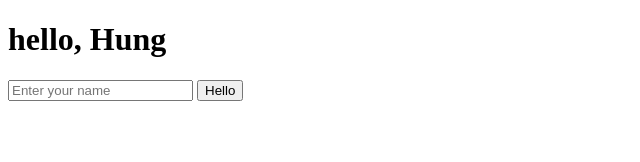
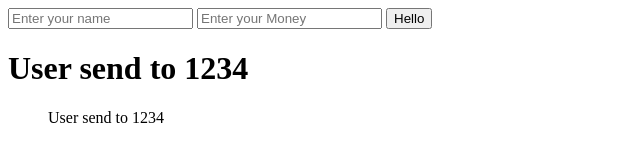
Before and after one commit to hungvannguyen/js-practical, a website: page helloWord/helloWord.html in a window 1280 px wide. Both pictures are taken after a click on the button "Hello". Shown: the whole page, without its empty margins (0-640 px from the left). Drawn offline with Linux system fonts and the light colour scheme.

Commit message:
Refactor helloWorld functionality by rearranging elements and updating greeting logic

```diff
--- a/helloWord/helloWord.html
+++ b/helloWord/helloWord.html
@@ -8,11 +8,15 @@
 </head>
 
 <body>
+    <input type="text" id="userName" placeholder="Enter your name" />
+
+    <input type="number" id="money" placeholder="Enter your Money" />
+
+    <button id="showGreeting">Hello</button>
+
     <h1 id="greeting"></h1>
 
-    <input type="text" id="userName" placeholder="Enter your name" />
-
-    <button id="showGreeting">Hello</button>
+    <ul id="transHistory"></ul>
 
     <script src="helloWord.js" type="text/javascript"></script>
 </body>
--- a/helloWord/helloWord.js
+++ b/helloWord/helloWord.js
@@ -1,13 +1,16 @@
-let name = 'Hung';
-let count = 0;
+
 let userName = document.getElementById('userName');
+let money = document.getElementById('money');
+let wallet = 1234;
+
+let transactionHistory = [];
 
 function hello() {
-  return 'hello, ' + (userName && userName.value ? userName.value : name);
+  return 'User ' + userName.value + ' send ' + money.value + ' to ' + wallet;
 }
 
-document.getElementById('greeting').innerText = hello();
-
 document.getElementById('showGreeting').addEventListener('click', function () {
+  transactionHistory.push(hello());
   document.getElementById('greeting').innerText = hello();
+  document.getElementById('transHistory').innerHTML = transactionHistory.join('<br>');
 });
```
